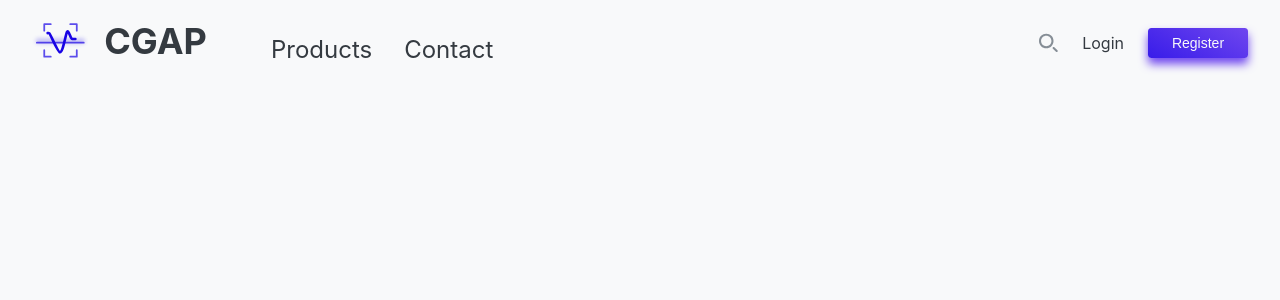
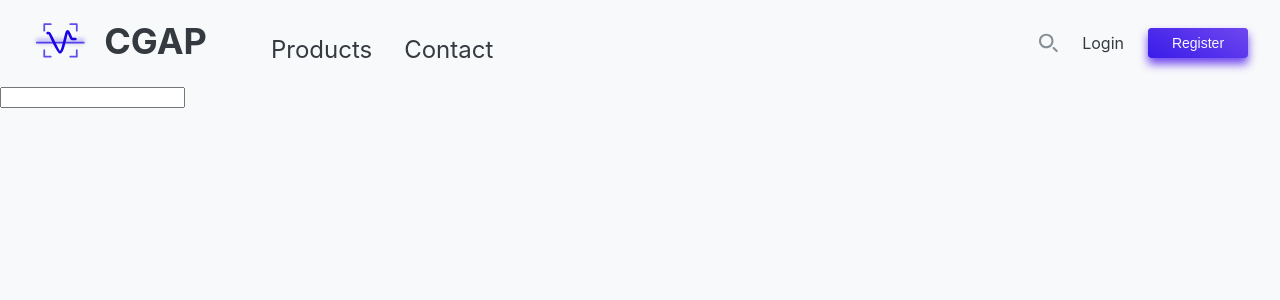
Before and after one commit to HopeStudio/Deep-Learning-based-Chemical-Graphics-Analysis-Platform-FE, a React (Create React App) app: page /login in a window 1280 px wide. Shown: the top 300 px of the page. Built offline with nearby package versions, Linux system fonts and the light colour scheme.

Commit message:
:dizzy: feature (pages) add login page

```diff
--- a/src/app/App.tsx
+++ b/src/app/App.tsx
@@ -1,14 +1,16 @@
 import React from 'react'
-import { BrowserRouter as Router } from 'react-router-dom'
+import { BrowserRouter as Router, Route } from 'react-router-dom'
+import { Login } from '../pages'
 import { Header } from '../containers'
 import './app.scss'
 
 const App: React.FC = () => {
   return (
     <Router>
-      <div className="App">
-        <Header />
-      </div>
+      <Header />
+      <Route path="/login">
+        <Login />
+      </Route>
     </Router>
   )
 }
--- a/src/components/index.ts
+++ b/src/components/index.ts
@@ -1,7 +1,9 @@
 import Button from './button/button'
 import Logo from './logo/logo'
+import Input from './input/input'
 
 export {
   Button,
   Logo,
+  Input,
 }
--- /dev/null
+++ b/src/components/input/input.tsx
@@ -0,0 +1,9 @@
+import React from 'react'
+
+const Input: React.FC = () => {
+  return (
+    <input type="text" />
+  )
+}
+
+export default Input
--- a/src/containers/index.ts
+++ b/src/containers/index.ts
@@ -1,5 +1,7 @@
 import Header from './header/header'
+import LoginForm from './loginForm/loginForm'
 
 export {
   Header,
+  LoginForm,
 }
--- /dev/null
+++ b/src/containers/loginForm/loginForm.tsx
@@ -0,0 +1,12 @@
+import React from 'react'
+import { Input } from '../../components'
+
+const LoginForm: React.FC = () => {
+  return (
+    <form>
+      <Input />
+    </form>
+  )
+}
+
+export default LoginForm
--- /dev/null
+++ b/src/pages/index.ts
@@ -0,0 +1,5 @@
+import Login from './login/login'
+
+export {
+  Login,
+}
--- /dev/null
+++ b/src/pages/login/login.tsx
@@ -0,0 +1,12 @@
+import React from 'react'
+import { LoginForm } from '../../containers'
+
+const Login: React.FC = () => {
+  return (
+    <React.Fragment>
+      <LoginForm />
+    </React.Fragment>
+  )
+}
+
+export default Login
```
Also changed, not shown: src/components/input/input.module.scss (added), src/pages/login/login.module.scss (added).
